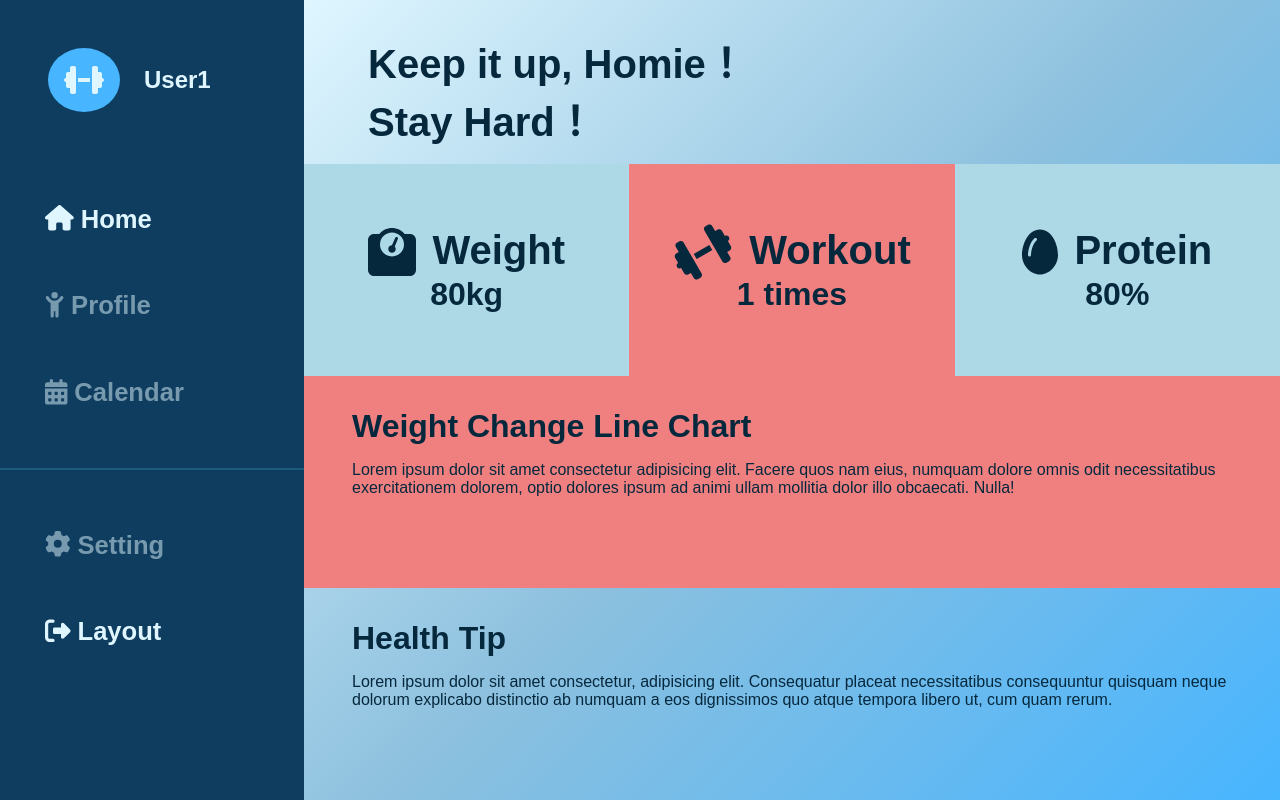
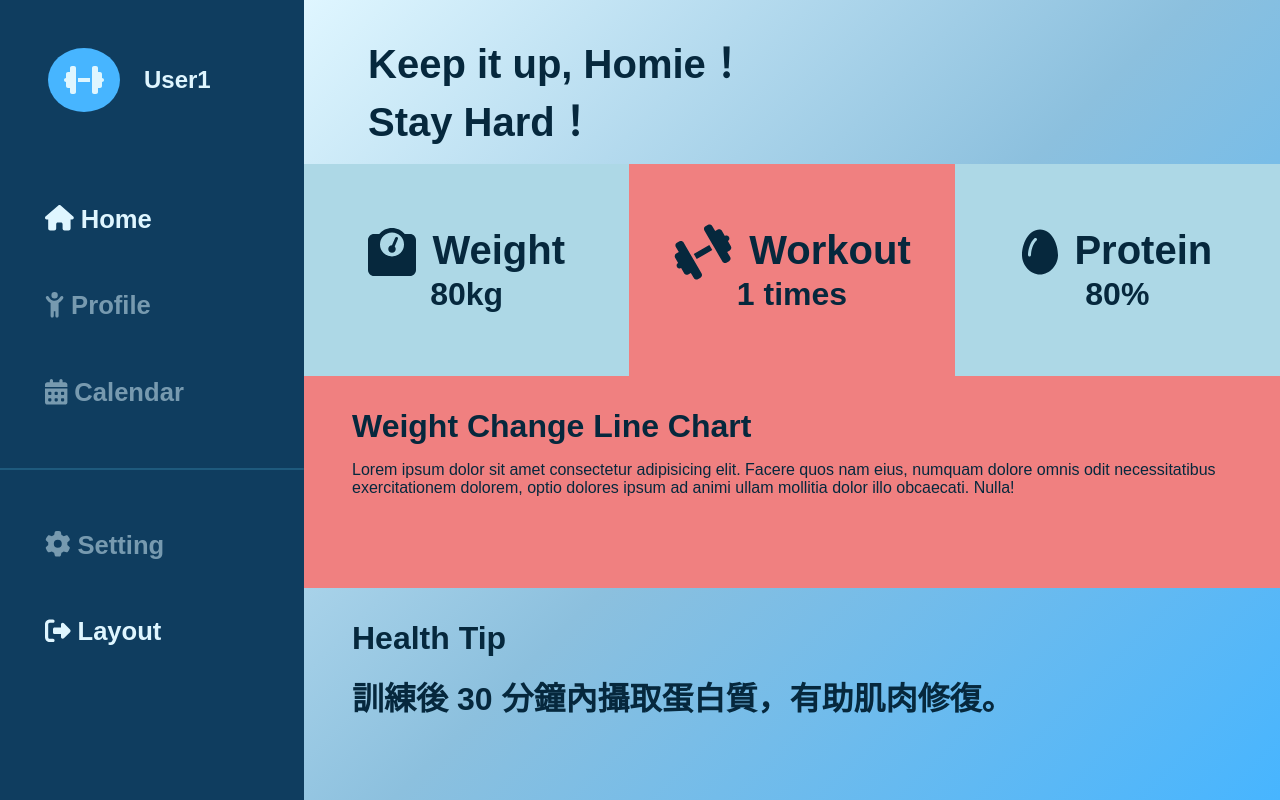
Before and after one commit to freddy990117/Fitness-Dashboard, a React (Vite) app: page /dashboard in a window 1280 px wide. Built offline with nearby package versions, Linux system fonts and the light colour scheme; no server answers; sample sign-in values are in the browser's storage.

Commit message:
Add HealthTips and use random to show

```diff
--- a/src/components/Card.jsx
+++ b/src/components/Card.jsx
@@ -7,6 +7,30 @@ import {
   faWeightScale,
 } from "@fortawesome/free-solid-svg-icons";
 const Card = () => {
+  // HealthTips
+  const healthTips = [
+    "每天至少喝足 2000c.c 水，維持身體代謝與健康。",
+    "每週至少休息一天，避免訓練過度導致疲勞累積。",
+    "訓練後 30 分鐘內攝取蛋白質，有助肌肉修復。",
+    "充足睡眠 7 至 8 小時，有助身體與肌肉成長。",
+    "飲食均衡攝取蛋白質、碳水與健康脂肪最穩健。",
+    "每週進行重量訓練 3-4 次，增進肌力與代謝。",
+    "搭配有氧與重訓，能更有效提升身體機能。",
+    "良好姿勢與正確動作能降低運動受傷風險。",
+    "養成記錄飲食與運動習慣，幫助長期追蹤。",
+    "不要忽略熱身與收操，提升訓練表現與安全。",
+    "規律運動比短期衝刺更容易達成理想體態。",
+    "減脂不等於不吃油脂，攝取健康脂肪很重要。",
+    "保持水分平衡，適時補充電解質與礦物質。",
+    "深蹲、硬舉等多關節訓練能提升整體表現。",
+    "增肌期需足夠熱量支持，避免攝取不足停滯。",
+    "合理碳水攝取有助恢復訓練所消耗的能量。",
+    "高蛋白飲食搭配蔬菜水果，幫助消化與吸收。",
+    "控制體重不急躁，穩健調整才更容易維持。",
+    "適量拉伸提升柔軟度，減少日常不適與僵硬。",
+    "避免熬夜有助內分泌穩定，提升訓練效果。",
+  ];
+  const randomTips = healthTips[Math.floor(Math.random() * healthTips.length)];
   return (
     <section className="card-container">
       <div className="card-header">
@@ -55,13 +79,7 @@ const Card = () => {
         </div>
         <div className="card-bar card-tip">
           <h1>Health Tip</h1>
-          <p>
-            {" "}
-            Lorem ipsum dolor sit amet consectetur, adipisicing elit.
-            Consequatur placeat necessitatibus consequuntur quisquam neque
-            dolorum explicabo distinctio ab numquam a eos dignissimos quo atque
-            tempora libero ut, cum quam rerum.
-          </p>
+          <h2>{randomTips}</h2>
         </div>
       </div>
     </section>
--- a/src/styles/card.css
+++ b/src/styles/card.css
@@ -69,4 +69,7 @@
 }
 .card-container .card-body .card-tip {
   grid-area: 5/1/7/7;
+}
+.card-container .card-body .card-tip h2 {
+  font-size: 2rem;
 }/*# sourceMappingURL=card.css.map */
--- a/src/styles/card.scss
+++ b/src/styles/card.scss
@@ -73,11 +73,13 @@
     }
     .card-weight-change {
       background-color: lightcoral;
-
       grid-area: 3 / 1 / 5 / 7;
     }
     .card-tip {
       grid-area: 5 / 1 / 7 / 7;
+      h2 {
+        font-size: 2rem;
+      }
     }
   }
 }
```
Also changed, not shown: 1 other file (tests, documents, lock files or other folders).
